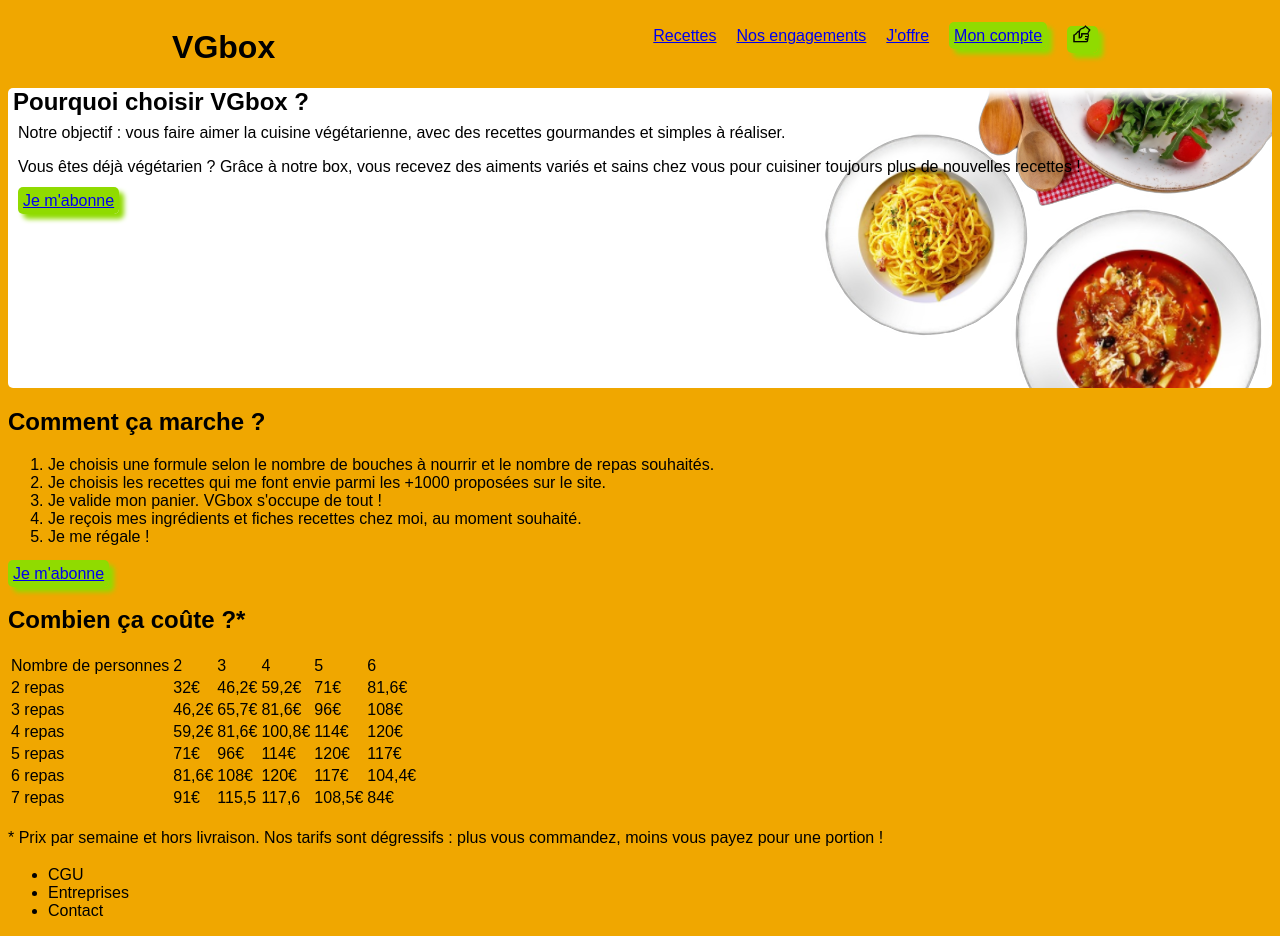
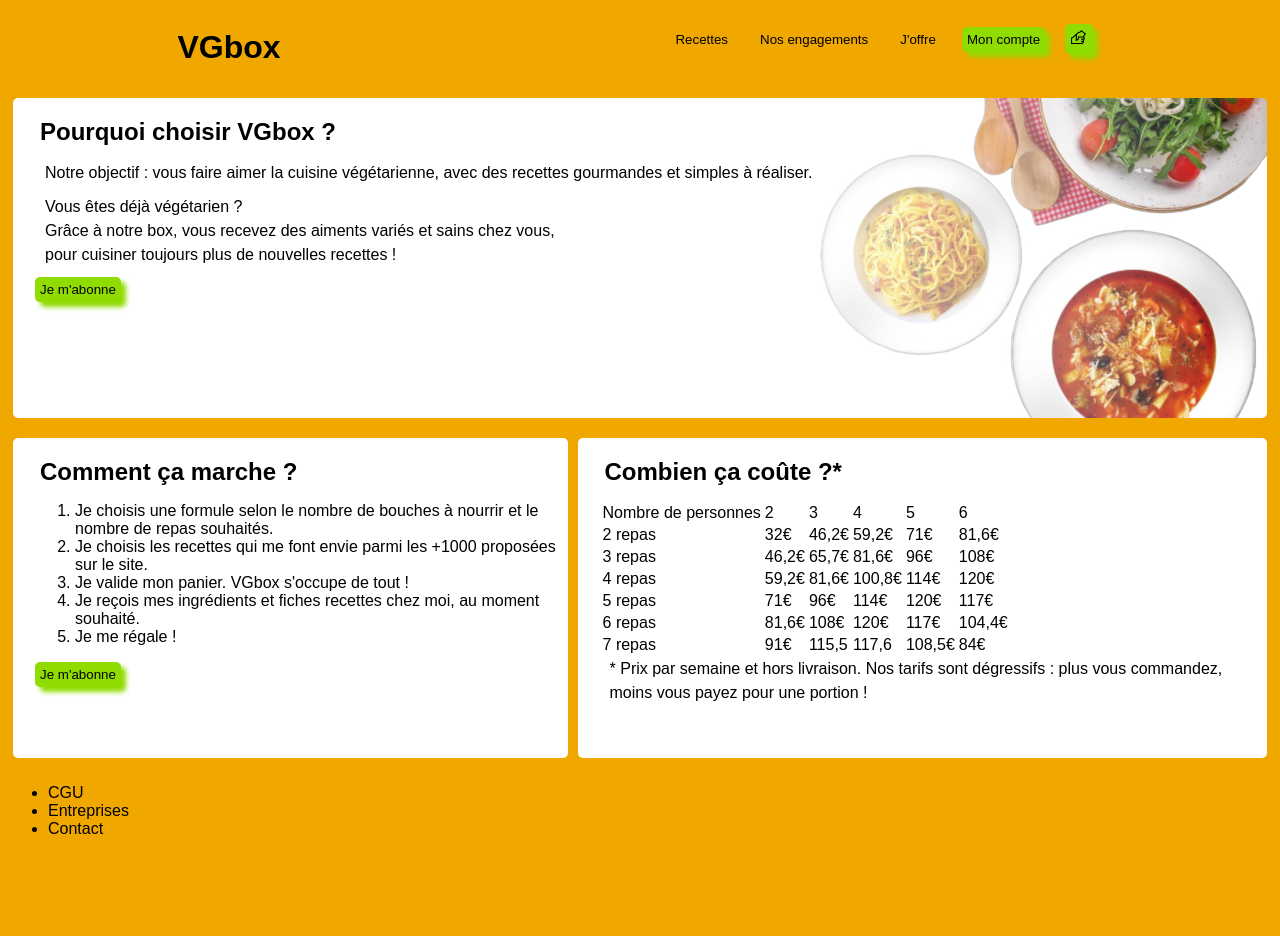
Before and after one commit to Orzen78/VGbox, a plain HTML site: page index.html in a window 1280 px wide. After the commit the page ends 854 px from the top, so only its background shows below. Drawn offline with Linux system fonts and the light colour scheme.

Commit message:
MAJ du CSS et ajout de pages HTML pour essais transitions

```diff
--- a/index.html
+++ b/index.html
@@ -8,14 +8,14 @@
 
     <body>
         <header>
-            <h1>VGbox</h1> <!-- Titre affiché en haut à gauche -->
+            <h1><a href="index.html">VGbox</a></h1> <!-- Titre affiché en haut à gauche -->
             <nav> <!-- Menu principal -->
                 <ul class="principal_nav">
-                    <li><a href="#">Recettes</a></li>
-                    <li><a href="#">Nos engagements</a></li>
-                    <li><a href="#">J'offre</a></li>
-                    <li><a href="#" class="btn">Mon compte</a></li><!-- Accès au compte -->
-                    <li><a href="#" class="btn help"><img src="img/icons8-coup-de-main-64.png"></a></li><!-- Accès à l'Aide -->
+                    <li><button class="btn __nav"><a href="recipes.html" target="_blank">Recettes</a></button></li>
+                    <li><button class="btn __nav"><a href="engagements.html" target="_blank">Nos engagements</a></button></li>
+                    <li><button class="btn __nav"><a href="#" target="_blank">J'offre</a></button></li>
+                    <li><button class="btn --green zoom"><a href="#" target="_blank">Mon compte</a></button></li><!-- Accès au compte -->
+                    <li><button class="btn --green zoom"><a href="#" target="_blank"><img src="img/icons8-coup-de-main-64.png"></a></button></li><!-- Accès à l'Aide -->
                 </ul>
             </nav>
         </header>
@@ -23,10 +23,13 @@
         <section class="concept"> <!-- Présentation du concept-->
             <h2>Pourquoi choisir VGbox ?</h2>
             <p>Notre objectif : vous faire aimer la cuisine végétarienne, avec des recettes gourmandes et simples à réaliser.</p>
-            <p>Vous êtes déjà végétarien ? Grâce à notre box, vous recevez des aiments variés et sains chez vous pour cuisiner toujours plus de nouvelles recettes !</p>
-            <p><a href="#" class="btn">Je m'abonne</a></p> <!-- Accès au compte -->
+            <p>Vous êtes déjà végétarien ? </br>
+                Grâce à notre box, vous recevez des aiments variés et sains chez vous,</br>
+                pour cuisiner toujours plus de nouvelles recettes !</p>
+            <button class="btn --green zoom"><a href="#" target="_blank">Je m'abonne</a></button> <!-- Accès au compte -->
         </section>
 
+        <div>
             <section> <!-- section "Comment ça marche ?"-->
                 <h2>Comment ça marche ?</h2>
                 <ol>
@@ -36,7 +39,7 @@
                     <li>Je reçois mes ingrédients et fiches recettes chez moi, au moment souhaité.</li>
                     <li>Je me régale !</li>
                 </ol>
-            <p><a href="#" class="btn">Je m'abonne</a></p>
+                <button class="btn --green zoom"><a href="#" target="_blank">Je m'abonne</a></button>
             </section>
 
             <section> <!-- section "Combien ça coûte ?"-->
@@ -103,6 +106,7 @@
                 </table>
                 <p>* Prix par semaine et hors livraison. Nos tarifs sont dégressifs : plus vous commandez, moins vous payez pour une portion !</p>
             </section>
+        </div>
 
         <footer>
             <nav> <!-- Menu du pied de page -->
--- a/scss/Base/_base.scss
+++ b/scss/Base/_base.scss
@@ -1,6 +1,29 @@
 @font-face {
     font-family: 'Asap Condensed Medium';
     src: url("./fonts/AsapCondensed-medium.ttf") format("ttf");
+}
+
+header{
+    font-family: 'Asap Condensed Medium', Arial;
+    display: flex;
+    flex-direction: row;
+    flex-wrap: wrap;
+    align-content: flex-start;
+    justify-content: space-around;
+    max-width: 100%;
+    & .principal_nav{
+        display: flex;
+        flex-direction: row;
+        flex-wrap: wrap;
+        align-content: flex-start;
+        list-style-type: none;
+        justify-content: space-between;
+        max-width: 100%;
+        & li{
+            padding: 0px 10px 0px 10px;
+            margin: auto;
+        }
+    }
 }
 
 body{
@@ -12,19 +35,28 @@ p{
     line-height: 1.5em;
 }
 
-.concept{
-    background-image: url(img/plates.png);
-    background-repeat: no-repeat;
-    background-attachment: fixed;
-    background-position: right;
+section{
     background-color: white;
     border-radius: 5px 5px 5px 5px;
     height: 300px;
-    box-shadow: 10px 10px 10px white inset; /* but: fondre l'image dans le cadre */
+    padding-left: 22px;
+    padding-top: 20px;
+    margin: 10px 5px 10px 5px;
     & h2{
-        margin: 0px 0px 5px 5px;
+        margin: 0px 0px 15px 5px;
     }
     & p{
         margin: 0px 0px 10px 10px;
     }
+    &.concept{
+        background-image: linear-gradient(0.25turn, rgba(255,255,255,1),75%, rgba(255,255,255,0)), url(img/plates.png);
+        background-repeat: no-repeat;
+        background-attachment: scrolled;
+        background-position: right;
+    }
 }
+
+div{
+    display: flex;
+    flex-direction: row;
+}
--- a/scss/Components/_components.scss
+++ b/scss/Components/_components.scss
@@ -1,10 +1,49 @@
-.btn{
-    background-color: $green;
-    padding: 5px;
-    border-radius: 5px 5px 5px 5px;
-    box-shadow: 5px 5px 5px $green;
+button{
+    &.__nav{
+    border: none;
+    background-color: rgba(255,255,255,0);
+    }
     & img{
         max-width: 1.3em;
         max-height: 1.3em;
     }
+    &.--green{
+        background-color: $green;
+        padding: 5px;
+        border: none;
+        border-radius: 5px 5px 5px 5px;
+        box-shadow: 5px 5px 5px $green;
+        &.zoom{
+            transform: scale(1);
+            transition: transform 400ms;
+            &:hover{
+                transform: scale(1.5);
+            }
+        }
+        &.translate_test{
+            transition: transform 600ms;
+            transform: translateX(0px, 0px);
+            &:active{
+                transform: translateX(300px);
+            }
+        }
+        &.rotate_test{
+            transition: transform 600ms;
+            transform: rotate(0);
+            &:active{
+                transform: rotate(45deg);
+            }
+        }
+        &.translate3D_test{
+            transition: transform 600ms;
+            transform: perspective(500px) translate3d(0px, 0px, 0px);
+            &:active{
+                transform: translate3d(30px, 10px, 500px);
+            }
+        }
+    }
 }
+a{
+    text-decoration: none;
+    color: black;
+}
--- a/scss/Layouts/_layouts.scss
+++ b/scss/Layouts/_layouts.scss
@@ -1,21 +1,12 @@
-header{
-    font-family: 'Asap Condensed Medium', Arial;
-    display: flex;
-    flex-direction: row;
-    flex-wrap: wrap;
-    align-content: flex-start;
-    justify-content: space-around;
-    max-width: 100%;
-    & .principal_nav{
+section{
+    &.workinprogress{
         display: flex;
-        flex-direction: row;
-        flex-wrap: wrap;
-        align-content: flex-start;
-        list-style-type: none;
-        justify-content: space-between;
-        max-width: 100%;
-        & li{
-            padding: 0px 10px 0px 10px;
+        flex-direction: column;
+        & img{
+            margin: auto;
+            max-width: 600px;
+        }
+        & p{
             margin: auto;
         }
     }
```
Also changed, not shown: engagements.html (added, +35 -0 lines), recipes.html (added, +28 -0 lines), scss/styles.css, 2 other files. Lines whose indentation alone changed are shown as unchanged.
